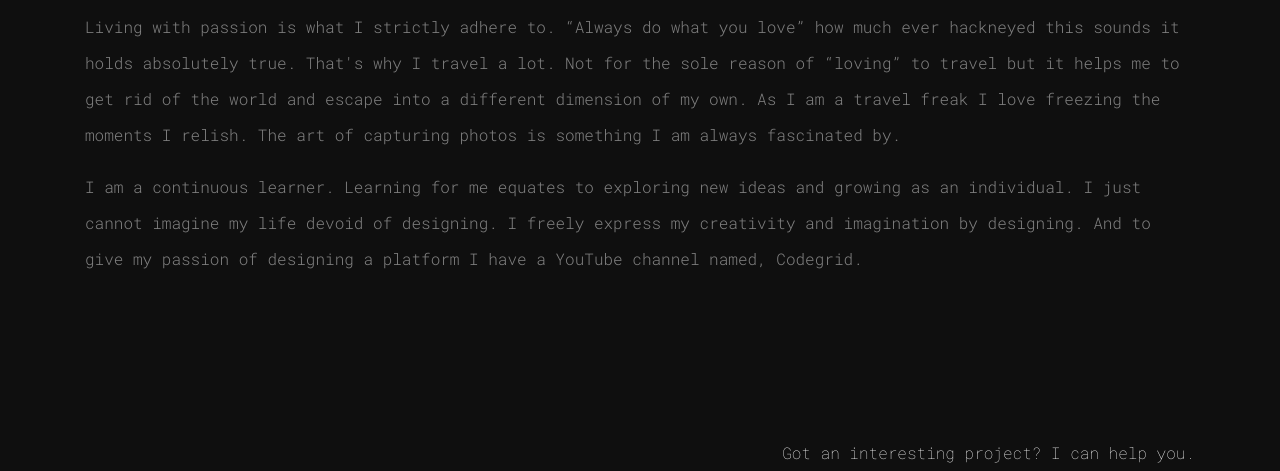
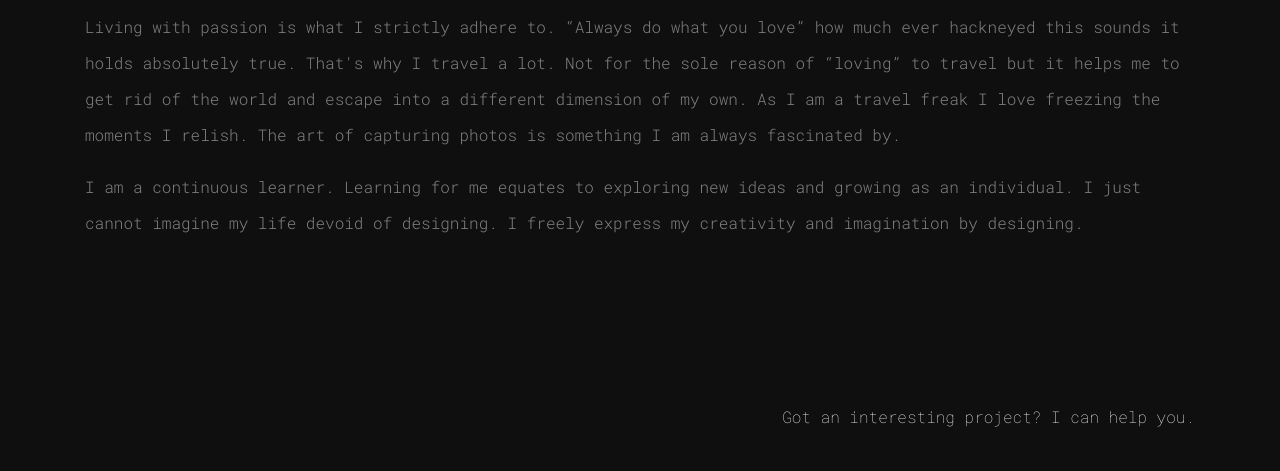
Before and after one commit to whitedevil-glitch/whitedevil-glitch.github.io, a plain HTML site: page about.html in a window 1280 px wide. Shown: the part 725-1196 px from the top of the page. Drawn offline with nearby package versions, Linux system fonts and the light colour scheme.

Commit message:
Update about.html

```diff
--- a/about.html
+++ b/about.html
@@ -79,7 +79,7 @@
 
                                     <p class="wow fadeInUp">Living with passion is what I strictly adhere to. “Always do what you love” how much ever hackneyed this sounds it holds absolutely true. That's why I travel a lot. Not for the sole reason of “loving” to travel but it helps me to get rid of the world and escape into a different dimension of my own. As I am a travel freak I love freezing the moments I relish. The art of capturing photos is something I am always fascinated by.</p>
 
-                                    <p class="wow fadeInUp" data-wow-delay="0.2s">I am a continuous learner. Learning for me equates to exploring new ideas and growing as an individual. I just cannot imagine my life devoid of designing. I freely express my creativity and imagination by designing. And to give my passion of designing a platform I have a YouTube channel named, Codegrid.</p>
+                                    <p class="wow fadeInUp" data-wow-delay="0.2s">I am a continuous learner. Learning for me equates to exploring new ideas and growing as an individual. I just cannot imagine my life devoid of designing. I freely express my creativity and imagination by designing.</p>
 
                               </div>
                         </div>
```
